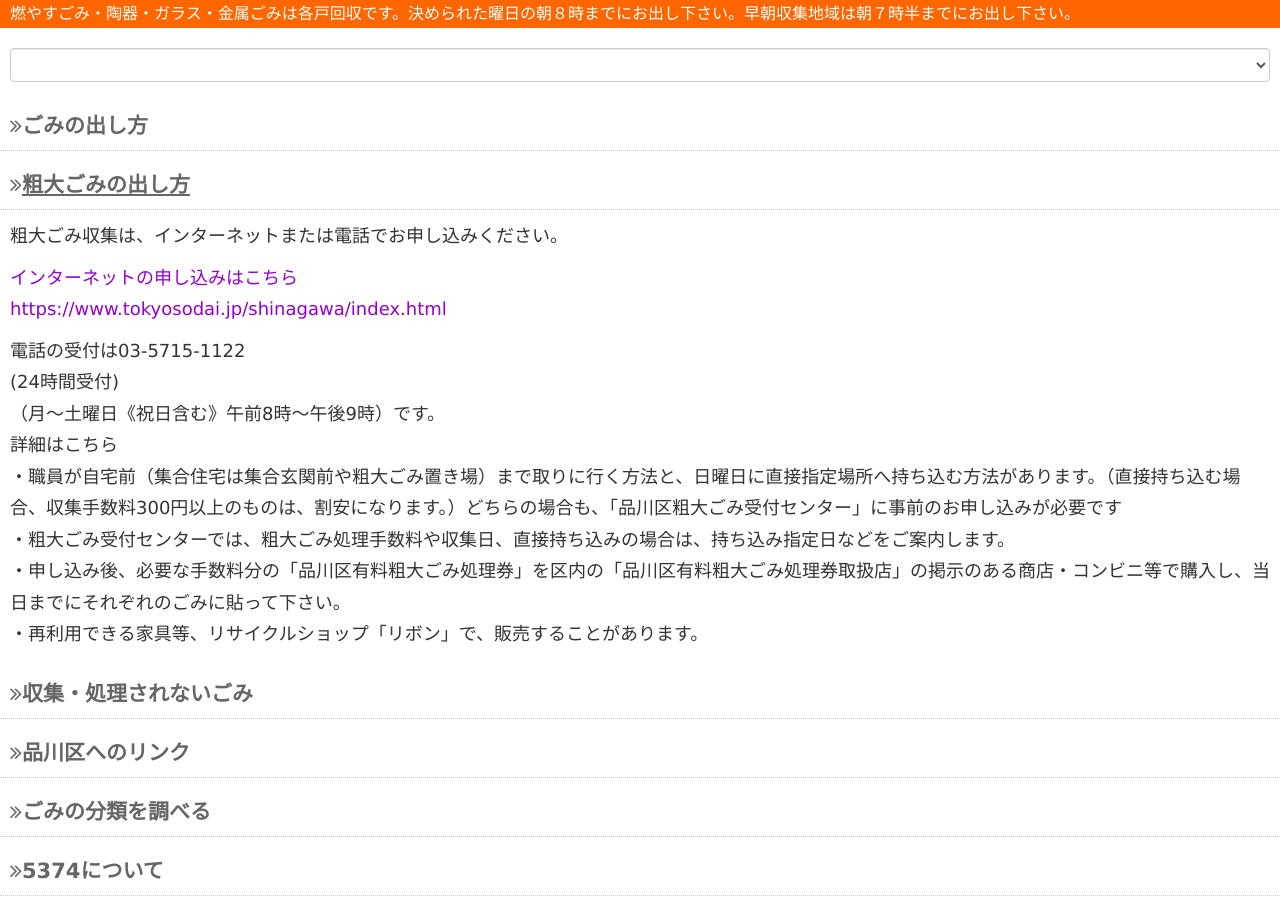
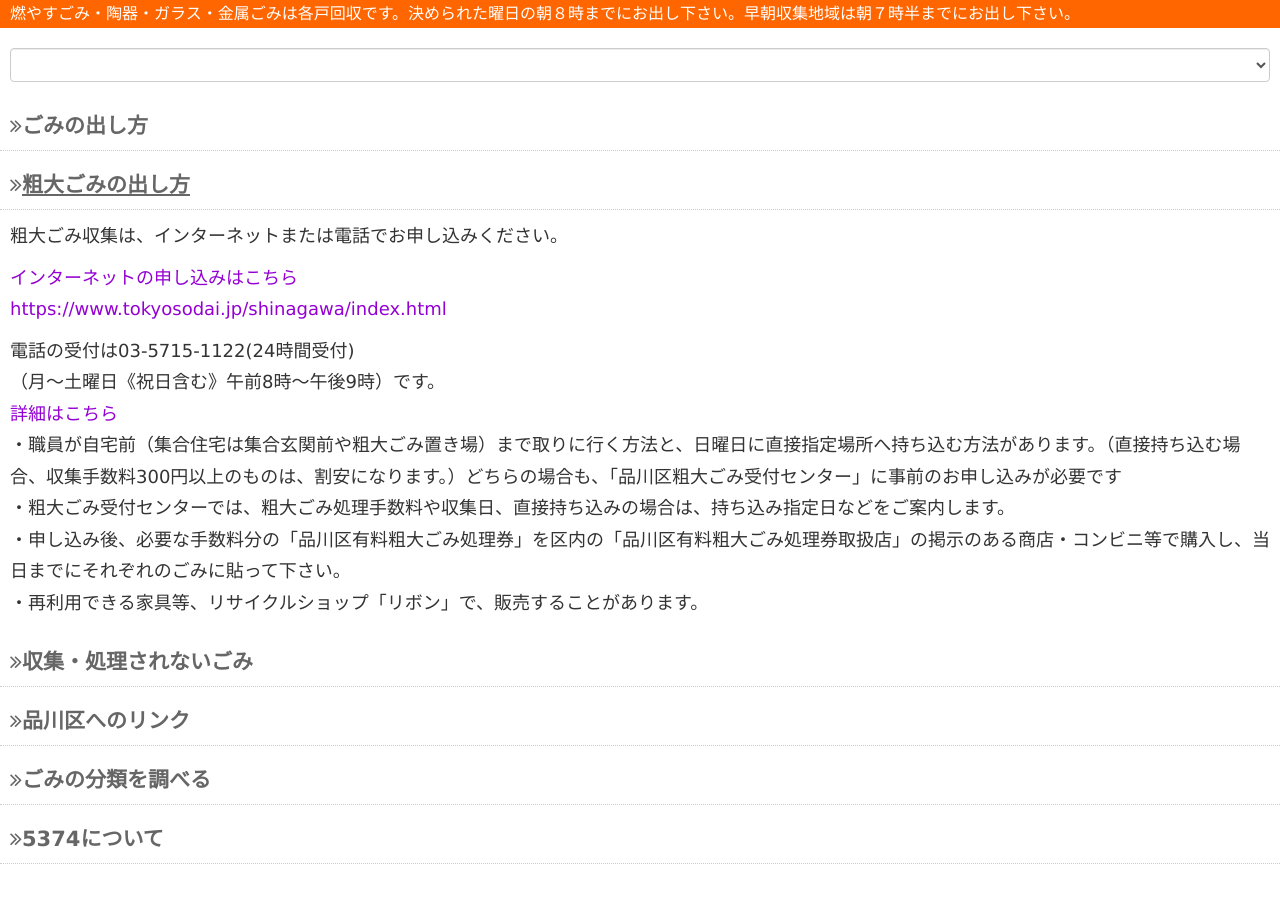
Before and after one commit to ootaku/5374-jquery, a plain HTML site: page index.html in a window 1280 px wide. Both pictures are taken after a click on the element "粗大ごみの出し方". After the commit the page ends 874 px from the top, so only its background shows below. Drawn offline with Linux system fonts and the light colour scheme; no server answers.

Commit message:
Update index.html

```diff
--- a/index.html
+++ b/index.html
@@ -62,9 +62,9 @@
     <p>粗大ごみ収集は、インターネットまたは電話でお申し込みください。</p>
     <p><a href="https://www.tokyosodai.jp/shinagawa/index.html">インターネットの申し込みはこちら<br>https://www.tokyosodai.jp/shinagawa/index.html</a></p>
     <ul>
-      <li>電話の受付は03-5715-1122<br>(24時間受付)</li>
+      <li>電話の受付は03-5715-1122(24時間受付)</li>
       <li>（月～土曜日《祝日含む》午前8時～午後9時）です。</li>
-      <li><a href="http://www.city.shinagawa.tokyo.jp/hp/menu000005700/hpg000005607.htm"></a>詳細はこちら</li>
+      <li><a href="http://www.city.shinagawa.tokyo.jp/hp/menu000005700/hpg000005607.htm">詳細はこちら</a></li>
     </ul>
     <ul>
       <li>
```
